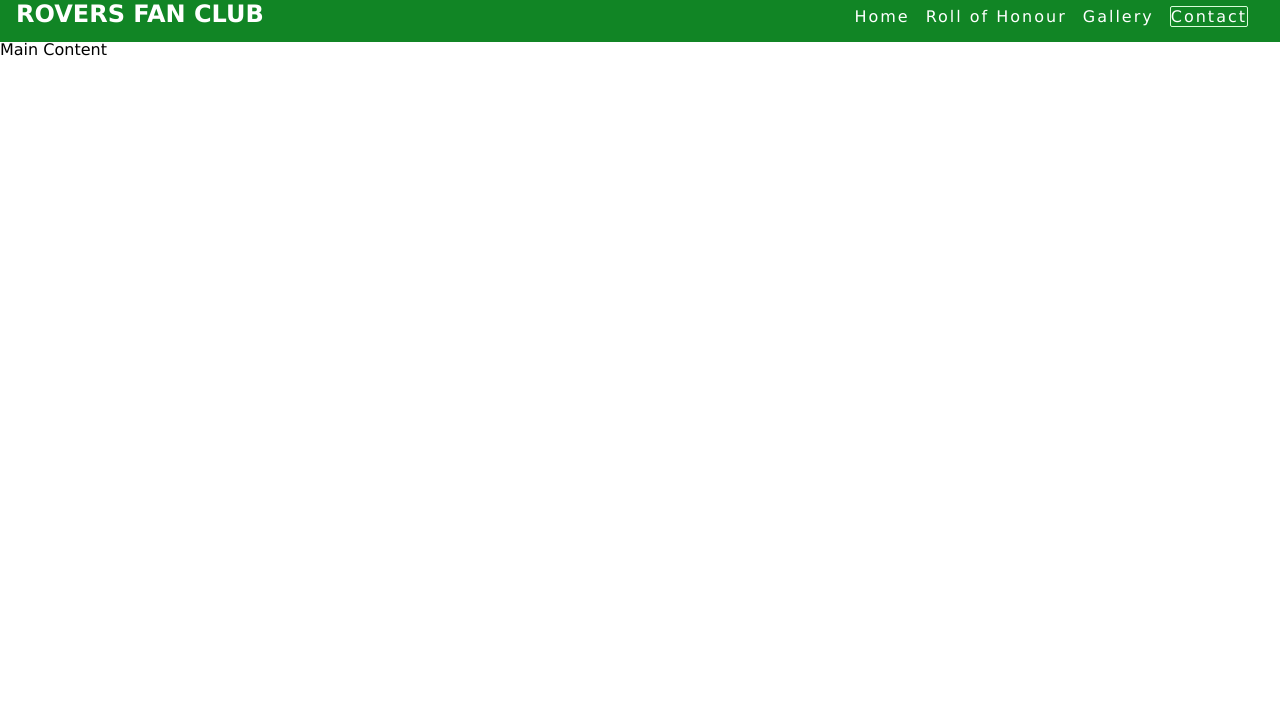
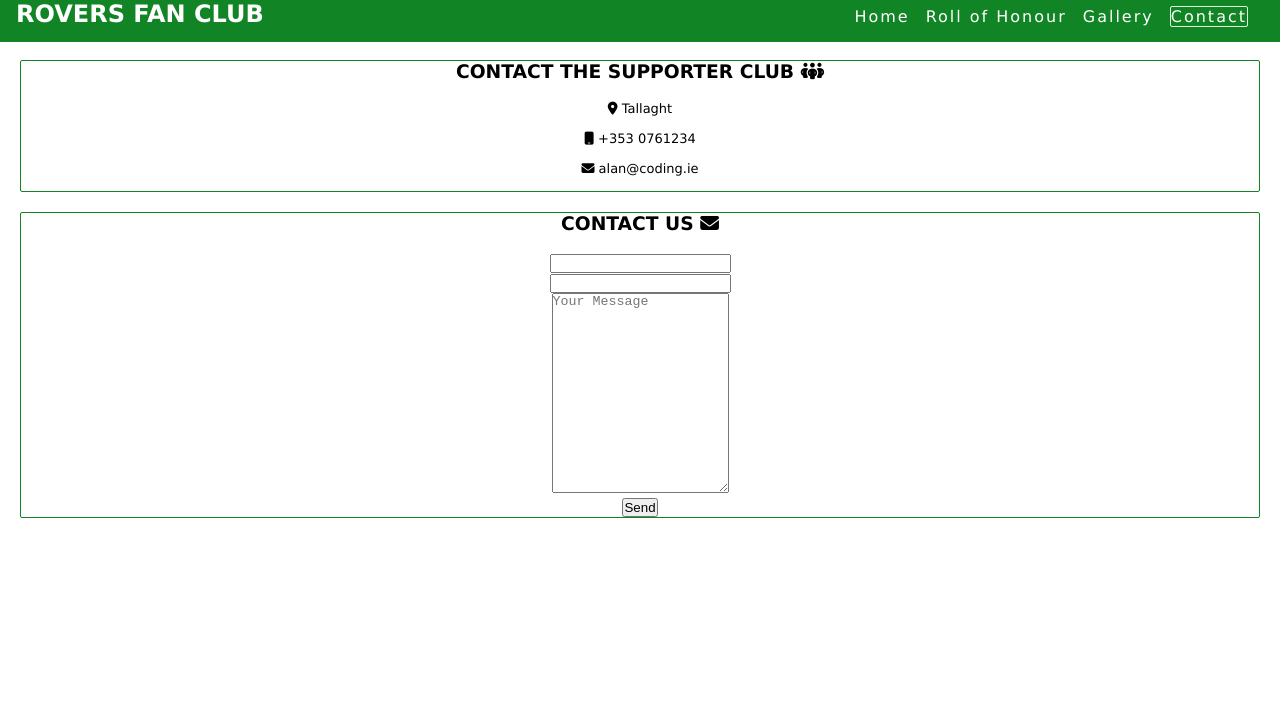
Before and after one commit to AlanSmythDeaf/Roversfanclub, a plain HTML site: page contact.html in a window 1280 px wide. Shown: the top 724 px of the page. Drawn offline with Linux system fonts and the light colour scheme.

Commit message:
Add the details for contact us page

```diff
--- a/assets/css/style.css
+++ b/assets/css/style.css
@@ -97,6 +97,19 @@ main    {
 
 /* About Rovers Section */
 
+/* Contact Us Section */
+#contact-details {
+    text-align: center;
+}
+
+.email {
+    margin: 20px;
+    border: 1px solid #118525;
+    border-radius: 2px;
+}
+.email > ul {
+    font-size: small;
+}
 
 /* Footer */
 footer {
--- a/contact.html
+++ b/contact.html
@@ -31,7 +31,31 @@
         </nav>
     </header>
     <!-- Main Information -->
-    <main> Main Content
+    <main>
+        <section id="contact-details">
+        <div class="email">
+            <h3>CONTACT THE SUPPORTER CLUB <i class="fa-solid fa-people-group"></i></h3>
+        <br>
+        <ul>
+            <ol><i class="fa-solid fa-location-dot"></i> Tallaght</ol><br>
+            <ol><i class="fa-solid fa-mobile"></i> +353 0761234</ol><br>
+            <ol><i class="fa-solid fa-envelope"></i> alan@coding.ie</ol><br>
+        </ul>
+        </div>
+
+        <div class="email">
+        <h3>CONTACT US <i class="fa-solid fa-envelope"></i></i></h3>
+        <br>
+        <form method="post" action="/action_page.php">
+            <input type="text" id="name" name="Full Name*"><br>
+            <input type="text" id="email-address" name="email-address*"><br>
+            <textarea id="subject" name="subject" placeholder="Your Message" style="height:200px"></textarea><br>
+            <input type="submit" value="Send">
+        </form>
+        </div>
+
+        </section>
+    </main>
     <!-- Footer -->
     <footer>
         <section>
```
